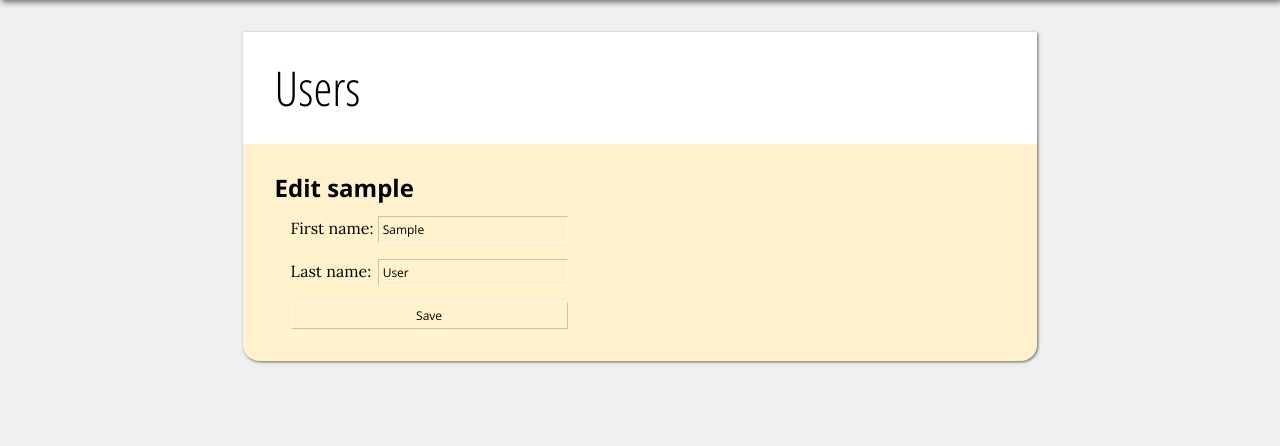
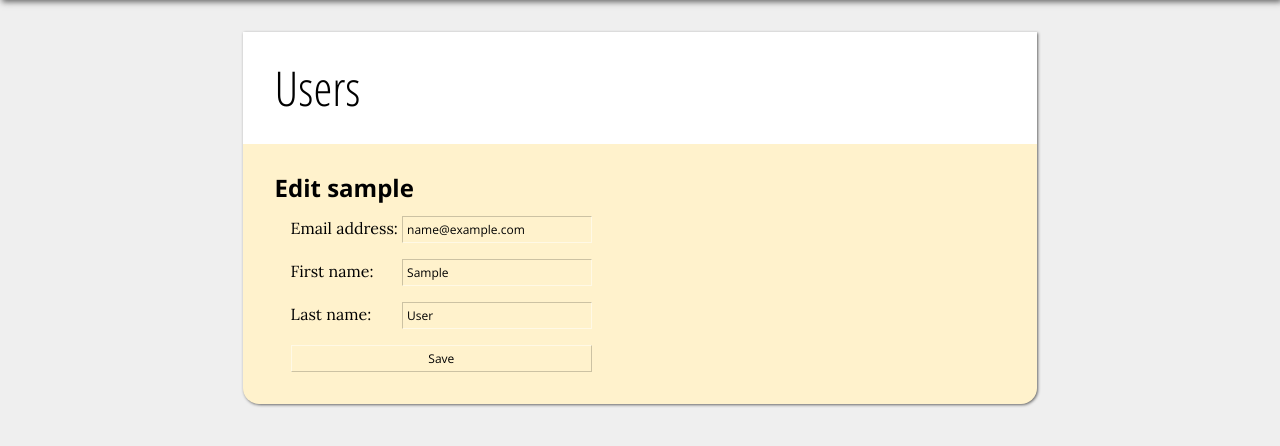
Before and after one commit to hashiprobr/beer, a Django app: page /user/edit/1/ in a window 1280 px wide. Shown: the part 32-478 px from the top of the page. Run offline with Django 3.2, Linux system fonts and the light colour scheme; the visitor is signed in with stand-in values (Sample User, id 1); data comes from the database, SQL or seed files in the repository; parts of the project's set-up code (start-up, migrations or seed data) failed here and were passed over; some web fonts are replaced.

Commit message:
Allow edition of email

```diff
--- a/malt/templates/malt/user_edit.html
+++ b/malt/templates/malt/user_edit.html
@@ -8,6 +8,13 @@
         {% csrf_token %}
 
         {{ form.non_field_errors }}
+
+        <label for="{{ form.email.id_for_label }}">
+            <span>{{ form.email.label }}</span>
+            {{ form.email }}
+        </label>
+
+        {{ form.email.errors }}
 
         <label for="{{ form.first_name.id_for_label }}">
             <span>{{ form.first_name.label }}</span>
--- a/malt/views.py
+++ b/malt/views.py
@@ -112,7 +112,7 @@ class UserManageView(LoginRequiredMixin, UserIsSuperMixin, FormView):
 
 class UserEditView(LoginRequiredMixin, UserIsSuperMixin, UpdateView):
     model = User
-    fields = ['first_name', 'last_name']
+    fields = ['email', 'first_name', 'last_name']
     template_name = 'malt/user_edit.html'
     success_url = reverse_lazy('user_manage')
 
```
